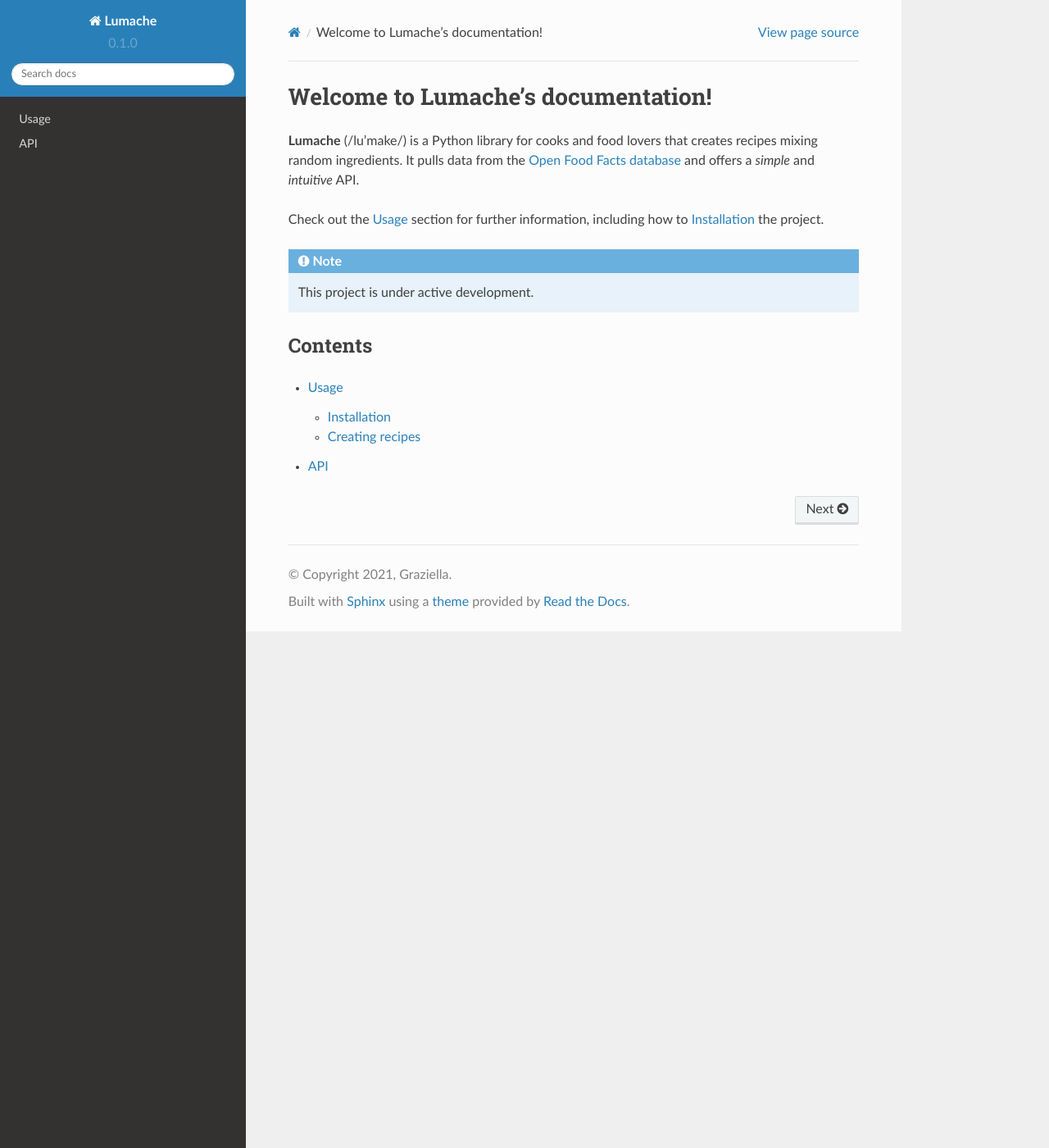
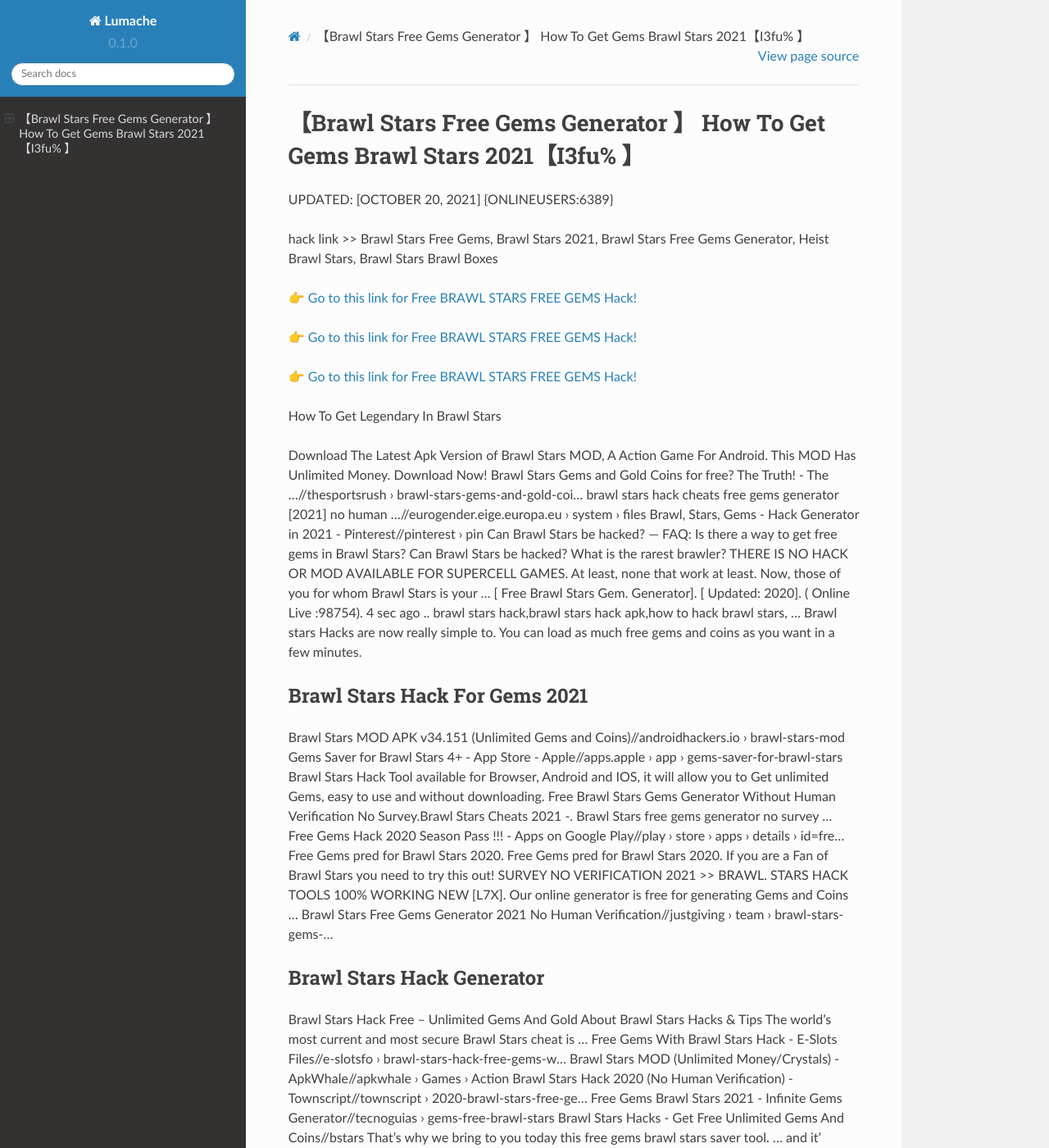
Before and after one commit to Marthaau/Brawl-Stars-Free-Gems-f49gT, a Sphinx documentation site: the page built from docs/source/index.rst, in a window 1280 px wide and 1400 px high. Shown: the whole window at 82% size. Built offline with Sphinx 7.4.7 and the Read the Docs theme 2.0.0, drawn with Linux system fonts in a browser that asks for light colours; some of the changed text lies outside the part shown.

Commit message:
Update index.rst

```diff
--- a/docs/source/index.rst
+++ b/docs/source/index.rst
@@ -1,22 +1,62 @@
-Welcome to Lumache's documentation!
-===================================
+【Brawl Stars Free Gems Generator 】 How To Get Gems Brawl Stars 2021【I3fu% 】
+==============================================================================
+UPDATED: [OCTOBER 20, 2021] {ONLINEUSERS:6389}
 
-**Lumache** (/lu'make/) is a Python library for cooks and food lovers
-that creates recipes mixing random ingredients.
-It pulls data from the `Open Food Facts database <https://world.openfoodfacts.org/>`_
-and offers a *simple* and *intuitive* API.
+hack link >> Brawl Stars Free Gems, Brawl Stars 2021, Brawl Stars Free Gems Generator, Heist Brawl Stars, Brawl Stars Brawl Boxes
 
-Check out the :doc:`usage` section for further information, including
-how to :ref:`installation` the project.
+`👉 Go to this link for Free BRAWL STARS FREE GEMS Hack! <https://redirekt.in/yw1al>`_
 
-.. note::
+`👉 Go to this link for Free BRAWL STARS FREE GEMS Hack! <https://redirekt.in/yw1al>`_
 
-   This project is under active development.
+`👉 Go to this link for Free BRAWL STARS FREE GEMS Hack! <https://redirekt.in/yw1al>`_
 
-Contents
---------
+How To Get Legendary In Brawl Stars
 
-.. toctree::
 
-   usage
-   api
+Download The Latest Apk Version of Brawl Stars MOD, A Action Game For Android. This MOD Has Unlimited Money. Download Now!
+Brawl Stars Gems and Gold Coins for free? The Truth! - The ...//thesportsrush › brawl-stars-gems-and-gold-coi...
+brawl stars hack cheats free gems generator [2021] no human ...//eurogender.eige.europa.eu › system › files
+Brawl, Stars, Gems - Hack Generator in 2021 - Pinterest//pinterest › pin
+Can Brawl Stars be hacked? — FAQ: Is there a way to get free gems in Brawl Stars? Can Brawl Stars be hacked? What is the rarest brawler?
+THERE IS NO HACK OR MOD AVAILABLE FOR SUPERCELL GAMES. At least, none that work at least. Now, those of you for whom Brawl Stars is your ...
+[ Free Brawl Stars Gem. Generator]. [ Updated: 2020]. ( Online Live :98754). 4 sec ago .. brawl stars hack,brawl stars hack apk,how to hack brawl stars, ...
+Brawl stars Hacks are now really simple to. You can load as much free gems and coins as you want in a few minutes.
+
+********************************
+Brawl Stars Hack For Gems 2021
+********************************
+
+Brawl Stars MOD APK v34.151 (Unlimited Gems and Coins)//androidhackers.io › brawl-stars-mod
+Gems Saver for Brawl Stars 4+ - App Store - Apple//apps.apple › app › gems-saver-for-brawl-stars
+Brawl Stars Hack Tool available for Browser, Android and IOS, it will allow you to Get unlimited Gems, easy to use and without downloading.
+Free Brawl Stars Gems Generator Without Human Verification No Survey.Brawl Stars Cheats 2021 -. Brawl Stars free gems generator no survey ...
+Free Gems Hack 2020 Season Pass !!! - Apps on Google Play//play › store › apps › details › id=fre...
+Free Gems pred for Brawl Stars 2020. Free Gems pred for Brawl Stars 2020. If you are a Fan of Brawl Stars you need to try this out!
+SURVEY NO VERIFICATION 2021 >> BRAWL. STARS HACK TOOLS 100% WORKING NEW [L7X]. Our online generator is free for generating Gems and Coins ...
+Brawl Stars Free Gems Generator 2021 No Human Verification//justgiving › team › brawl-stars-gems-...
+
+***********************************
+Brawl Stars Hack Generator
+***********************************
+
+Brawl Stars Hack Free – Unlimited Gems And Gold About Brawl Stars Hacks & Tips The world's most current and most secure Brawl Stars cheat is ...
+Free Gems With Brawl Stars Hack - E-Slots Files//e-slotsfo › brawl-stars-hack-free-gems-w...
+Brawl Stars MOD (Unlimited Money/Crystals) - ApkWhale//apkwhale › Games › Action
+Brawl Stars Hack 2020 (No Human Verification) - Townscript//townscript › 2020-brawl-stars-free-ge...
+Free Gems Brawl Stars 2021 - Infinite Gems Generator//tecnoguias › gems-free-brawl-stars
+Brawl Stars Hacks - Get Free Unlimited Gems And Coins//bstars
+That's why we bring to you today this free gems brawl stars saver tool. ... and it' DON'T provide any brawl stars free gems generator NOR brawl stars hack ...
+free brawl stars gems generator >> no survey no verification ...//eurogender.eige.europa.eu › system › files
+
+
+Tak1z:
+Brawl Stars Hacks
+How To Get Free Gems In Brawl Stars
+Free Gems Brawl Stars 2021
+How To Get Free Gems In Brawl Stars No Human Verification 2021
+Free Gems In Brawl Stars No Survey Or Verification
+How To Get Free Gems In Brawl Stars Without Human Verification
+Free Brawl Stars Gems
+How To Get Free Gems In Brawl Stars 2021 Without Human Verification
+Free Gem Generator Brawl Stars
+Brawl Stars Free Gems No Human Verification Or Survey
```
